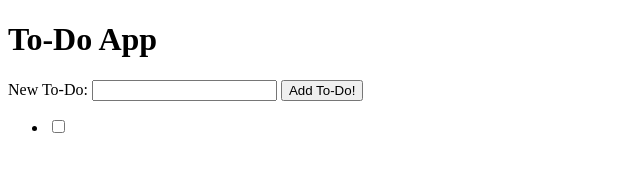
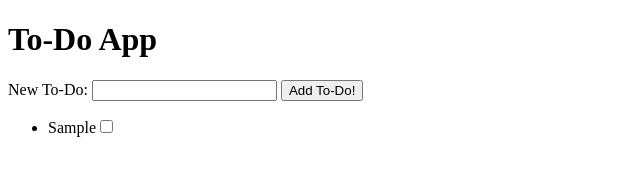
Before and after one commit to chieriwada/to-do-app, a plain HTML site: page index.html in a window 1280 px wide. Both pictures are taken after typing "Sample" into the empty fields and a click on the button "Add To-Do!". Shown: the full height of the page, 0-640 px from the left. Drawn offline with Linux system fonts and the light colour scheme.

Commit message:
Checkpoint 5 DOM Part 1: Complete

```diff
--- a/app.js
+++ b/app.js
@@ -1,13 +1,13 @@
 function onReady() {
-  const addToDoForm = document.getElementById('addToDoForm');
-  const newToDoText = document.getElementById('newToDoText');
-  const toDoList = document.getElementById('toDoList');
+  const ADD_TODO_FORM = document.getElementById('addToDoForm');
+  const NEW_TODO_TEXT = document.getElementById('newToDoText');
+  const TODO_LIST = document.getElementById('toDoList');
 
-  addToDoForm.addEventListener('submit', () => {
+  ADD_TODO_FORM.addEventListener('submit', (event) => {
     event.preventDefault();
 
     //get the text
-    let title = newToDoText.value;
+    let title = NEW_TODO_TEXT.value;
 
     //create new li
     let newLi = document.createElement('li');
@@ -19,16 +19,16 @@ function onReady() {
     checkbox.type = "checkbox";
 
     //set the title
-    newLi.textContext = title;
+    newLi.textContent = title;
 
     //attach the checkbox to the li
     newLi.appendChild(checkbox);
 
     //attach the li to the ul
-    toDoList.appendChild(newLi);
+    TODO_LIST.appendChild(newLi);
 
     //empty the input
-    newToDoText.value = '';
+    NEW_TODO_TEXT.value = "";
 
   });
 }
```
Also changed, not shown: index.html (+1 -1 lines).
